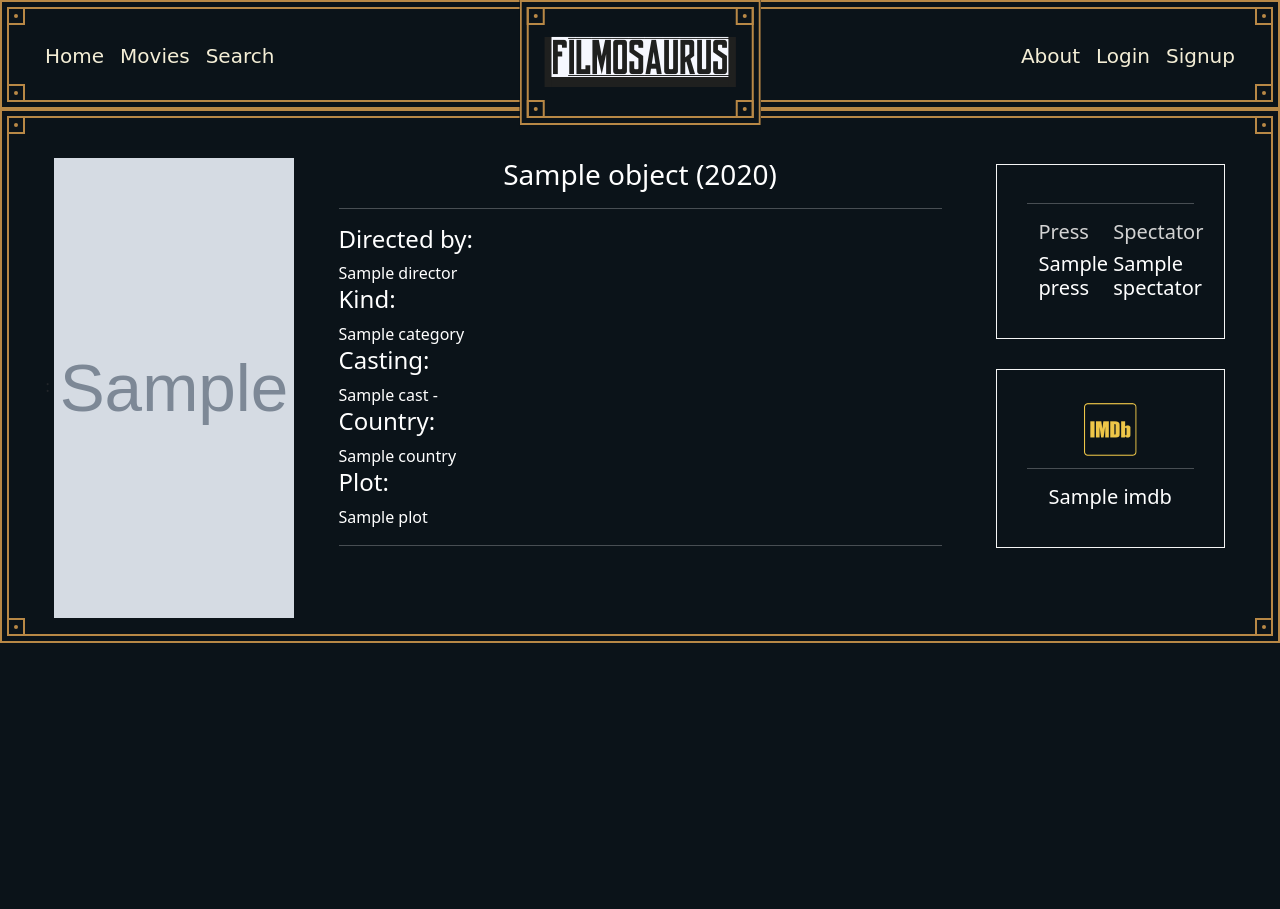
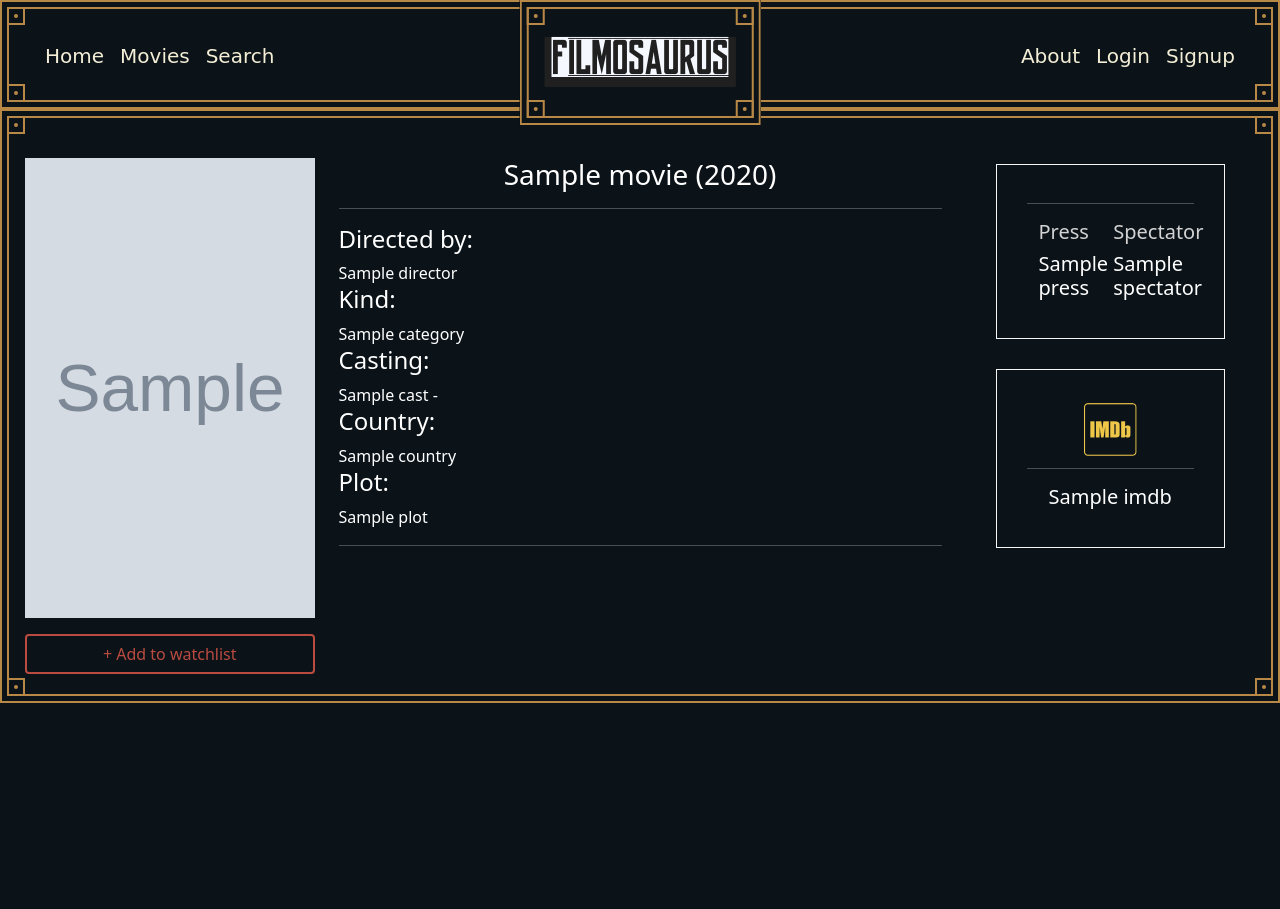
Before and after one commit to MagicRom06/Filmosaurus, a Django app: template movies/templates/movies/movie_detail.html in a window 1280 px wide. Run offline with Django 3.2, Linux system fonts and the light colour scheme; the template is opened without the code that fills it: most values are stand-ins (such as "Sample title", 1, 10 or a date in 2020); grey boxes marked "Sample" are stand-in pictures; some libraries are stand-ins or nearby versions; some web fonts are replaced.

Commit message:
change save function from search_results to movie_detail

```diff
--- a/movies/templates/movies/movie_detail.html
+++ b/movies/templates/movies/movie_detail.html
@@ -5,30 +5,48 @@
     <div class="container-fluid remove-all-margin">
         <div class="fancy-border">
             <div class="row">
-                <div class="col-lg-3 col-md-12 mt-4 text-center">:
-                    <img class="detail_image" src="{{ object.picture }}" width="240" height="460">
+                <div class="col-lg-3 col-md-12 mt-4 text-center">
+                    <div class="row">
+                        <div class="col-12">
+                            <img class="detail_image col-12" src="{{ movie.picture }}" width="240" height="460">
+                        </div>
+                        <div class="col-12">
+                            <a href="{% url 'save' %}?movie={{ movie.id }}"><button class="btn btn-picture mt-3 col-12 mb-1">+ Add to watchlist</button></a>
+                        </div>
+                    </div>
                 </div>
                 <div class="col-lg-6 col-md-12 mt-4 text-white">
-                    <h3 class="text-center text-white">{{ object.title }} ({{object.year}})</h3>
+                    <h3 class="text-center text-white">{{ movie.title }} ({{movie.year}})</h3>
+                    {% if 'add' in request.GET %}
+                    <div class="alert alert-success alert-dismissible fade show" role="alert">
+                        <strong>The movie has been added with success</strong>
+                        <button type="button" class="btn-close" data-bs-dismiss="alert" aria-label="Close"></button>
+                    </div>
+                    {% elif 'alreadyexists' in request.GET %}
+                    <div class="alert alert-danger alert-dismissible fade show" role="alert">
+                        <strong>This movie has been already added in your watchlist</strong>
+                        <button type="button" class="btn-close" data-bs-dismiss="alert" aria-label="Close"></button>
+                    </div>
+                    {% endif %}
                     <hr>
                     <h4>Directed by:</h4>
-                    {% for director in object.directors.all %}
+                    {% for director in movie.directors.all %}
                     {{director.name}}
                     {% endfor %}
                     <h4>Kind:</h4>
-                    {% for category in object.categories.all %}
+                    {% for category in movie.categories.all %}
                     {{category.name}}
                     {% endfor %}
                     <h4>Casting:</h4>
-                    {% for cast in object.casts.all %}
+                    {% for cast in movie.casts.all %}
                     {{cast.name}} -
                     {% endfor %}
                     <h4>Country:</h4>
-                    {% for country in object.countries.all %}
+                    {% for country in movie.countries.all %}
                     {{country.name}}
                     {% endfor %}
                     <h4>Plot:</h4>
-                    {{object.plot}}
+                    {{movie.plot}}
                     <hr>
                 </div>
                 <div class="col-lg-3 lg-md-12 text-white">
--- a/movies/templates/movies/search_results.html
+++ b/movies/templates/movies/search_results.html
@@ -27,7 +27,6 @@
                     <div class=row>
                         <div class="card-block">
                             <a href="{% url 'movie_detail' movie.pk %}"><button class="btn btn-outline-primary btn-picture">Detail</button></a>
-                            <button class="btn btn-outline-primary btn-picture">Save</button>
                         </div>
                     </div>
                 </div>
--- a/movies/urls.py
+++ b/movies/urls.py
@@ -1,6 +1,6 @@
 from django.urls import path
 
-from .views import SearchResultsListView, MovieDetailView
+from .views import SearchResultsListView, MovieDetailView, watchlistAddMovie
 
 urlpatterns = [
     path(
@@ -12,4 +12,5 @@ urlpatterns = [
         MovieDetailView.as_view(),
         name='movie_detail'
     ),
+    path('save/', watchlistAddMovie, name='save'),
 ]
```
Also changed, not shown: movies/models.py (+13 -2 lines), movies/views.py (+22 -1 lines), movies/migrations/0005_auto_20210930_2150.py (added).
